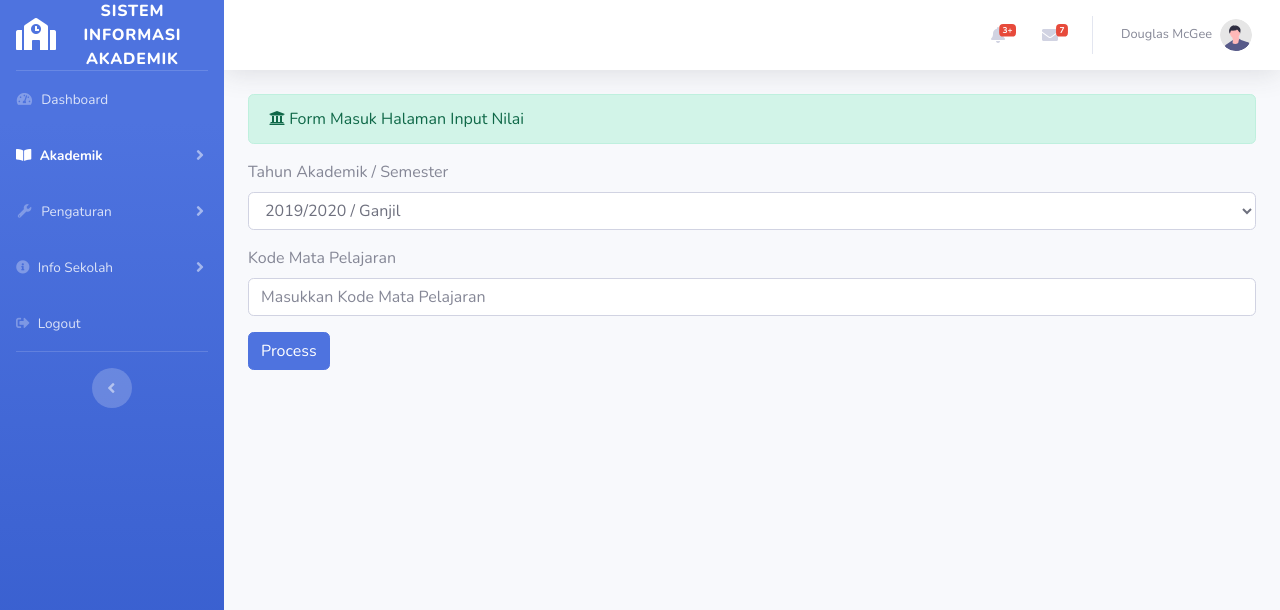
After one commit to Anakilang/kp, a CodeIgniter app: page /kp/admin/nilai/input_nilai in a window 1280 px wide. The commit adds this page. Shown: the top 610 px of the page. Run offline with CodeIgniter, Linux system fonts and the light colour scheme; data comes from the database, SQL or seed files in the repository.

Commit message:
30-09-2021
Adding nilai function

```diff
--- a/application/controllers/admin/nilai.php
+++ b/application/controllers/admin/nilai.php
@@ -65,4 +65,64 @@ class Nilai extends CI_Controller
 
     // $array = array(5, 10, 15);
     // echo average($array); // 10
+
+    public function input_nilai()
+    {
+        $data = array(
+            'kode_mapel'        => set_value('kode_mapel'),
+            'id_thn_akademik'   => set_value('id_thn_akademik')
+        );
+
+        $this->load->view('templates_admin/header_dashboard');
+        $this->load->view('templates_admin/sidebar2');
+        $this->load->view('admin/input_nilai_form', $data);
+        $this->load->view('templates_admin/footer');
+    }
+
+    public function input_nilai_aksi()
+    {
+        $this->_rulesInputNilai();
+
+        if ($this->form_validation->run() == FALSE) {
+            $this->input_nilai();
+        } else {
+            $kode_mapel     = $this->input->post('kode_mapel', TRUE);
+            $thn_akademik   = $this->input->post('id_thn_akademik', TRUE);
+
+            $this->db->SELECT('j.id_plj, j.nis, s.nama_lengkap, j.skor, p.nama_mapel');
+            $this->db->FROM('jadwal_pelajaran as j');
+            $this->db->join('siswa as s', 's.nis = j.nis');
+            $this->db->join('pelajaran as p', 'j.kode_mapel = p.kode_mapel');
+            $this->db->where('j.id_thn_akademik', $thn_akademik);
+            $this->db->where('j.kode_mapel', $kode_mapel);
+            $query = $this->db->get()->result();
+
+            $data = array(
+                'list_nilai'        => $query,
+                'kode_mapel'        => $kode_mapel,
+                'id_thn_akademik'   => $thn_akademik,
+            );
+
+            $this->load->view('templates_admin/header_dashboard');
+            $this->load->view('templates_admin/sidebar2');
+            $this->load->view('admin/form_nilai', $data);
+            $this->load->view('templates_admin/footer');
+        }
+    }
+
+    public function _rulesInputNilai()
+    {
+        $this->form_validation->set_rules('kode_mapel', 'Kode Mata Pelajaran', 'required');
+        $this->form_validation->set_rules('id_thn_akademik', 'ID Tahun Akademik', 'required');
+    }
+
+    public function simpan_nilai()
+    {
+        $query = array();
+        $skor   =   $_POST['skor'];
+
+        $data = array(
+            ''
+        );
+    }
 }
--- a/application/models/pelajaran_model.php
+++ b/application/models/pelajaran_model.php
@@ -44,9 +44,9 @@ class Pelajaran_model extends CI_Model
     public $table   = 'pelajaran';
     public $id      = 'kode_mapel';
 
-    public function get_by_id($hari)
+    public function get_by_id($id)
     {
-        $this->db->where($this->hari, $hari);
+        $this->db->where($this->id, $id);
         return $this->db->get($this->table)->row();
     }
 }
--- /dev/null
+++ b/application/views/admin/input_nilai_form.php
@@ -0,0 +1,34 @@
+<div class="container-fluid">
+
+    <div class="alert alert-success" role="alert">
+        <i class="fas fa-university"></i> Form Masuk Halaman Input Nilai
+    </div>
+
+    <form method="post" action="<?php echo base_url('admin/nilai/input_nilai_aksi') ?>">
+
+        <div class="form-group">
+            <label>Tahun Akademik / Semester</label>
+            <?php
+            $query = $this->db->query('SELECT id_thn_akademik, semester, CONCAT (tahun_akademik, " /")AS thn_semester FROM tahun_akademik');
+
+            $dropdowns = $query->result();
+
+            foreach ($dropdowns as $dropdown) {
+
+                $dropdownList[$dropdown->id_thn_akademik] = $dropdown->thn_semester . " " . $dropdown->semester;
+            }
+
+            echo form_dropdown('id_thn_akademik', $dropdownList, '', 'class="form-control" id="id_thn_akademik"');
+
+            ?>
+        </div>
+
+        <div class="form-group">
+            <label>Kode Mata Pelajaran</label>
+            <input type="text" name="kode_mapel" class="form-control" placeholder="Masukkan Kode Mata Pelajaran">
+        </div>
+
+        <button type="submit" class="btn btn-primary">Process</button>
+
+    </form>
+</div>
--- a/application/views/admin/nilai.php
+++ b/application/views/admin/nilai.php
@@ -25,7 +25,7 @@
             </tr>
 
             <tr>
-                <td><strong>Tahun Akademik (Semester)</strong></td>
+                <td><strong>Tahun Akademik</strong></td>
                 <td>&nbsp;: <?php echo $thn_akademik ?></td>
             </tr>
 
--- a/application/views/admin/nilai_masuk.php
+++ b/application/views/admin/nilai_masuk.php
@@ -16,8 +16,7 @@
         <div class="form-group">
             <label>Tahun Akademik / Semester</label>
             <?php
-            $query = $this->db->query('SELECT id_thn_akademik, semester,CONCAT(tahun_akademik,"/" )
-            AS thn_semester FROM tahun_akademik');
+            $query = $this->db->query('SELECT id_thn_akademik, semester, CONCAT (tahun_akademik," /" )   AS thn_semester FROM tahun_akademik');
 
             $dropdowns = $query->result();
 
--- a/application/views/templates_admin/sidebar.php
+++ b/application/views/templates_admin/sidebar.php
@@ -36,8 +36,8 @@
                         <a class="collapse-item" href="<?php echo base_url('admin/siswa') ?>">Data Siswa</a>
                         <a class="collapse-item" href="<?php echo base_url('admin/tahun_akademik') ?>">Tahun Akademik</a>
                         <a class="collapse-item" href="<?php echo base_url('admin/jadwal') ?>">Jadwal Pelajaran</a>
+                        <a class="collapse-item" href="<?php echo base_url('admin/nilai/input_nilai') ?>">Input Nilai</a>
                         <a class="collapse-item" href="<?php echo base_url('admin/nilai') ?>">Data Nilai Siswa</a>
-                        <a class="collapse-item" href="<?php echo base_url('admin/input_nilai') ?>">Input Nilai</a>
                         <a class="collapse-item" href="<?php echo base_url('admin/guru') ?>">Guru</a>
                     </div>
                 </div>
--- a/application/views/templates_admin/sidebar2.php
+++ b/application/views/templates_admin/sidebar2.php
@@ -36,8 +36,8 @@
                         <a class="collapse-item" href="<?php echo base_url('admin/siswa') ?>">Data Siswa</a>
                         <a class="collapse-item" href="<?php echo base_url('admin/tahun_akademik') ?>">Tahun Akademik</a>
                         <a class="collapse-item" href="<?php echo base_url('admin/jadwal') ?>">Jadwal Pelajaran</a>
+                        <a class="collapse-item" href="<?php echo base_url('admin/nilai/input_nilai') ?>">Input Nilai</a>
                         <a class="collapse-item" href="<?php echo base_url('admin/nilai') ?>">Data Nilai Siswa</a>
-                        <a class="collapse-item" href="<?php echo base_url('admin/input_nilai') ?>">Input Nilai</a>
                         <a class="collapse-item" href="<?php echo base_url('admin/guru') ?>">Guru</a>
                     </div>
                 </div>
--- a/application/views/templates_admin/sidebar3.php
+++ b/application/views/templates_admin/sidebar3.php
@@ -36,8 +36,8 @@
                         <a class="collapse-item" href="<?php echo base_url('admin/siswa') ?>">Data Siswa</a>
                         <a class="collapse-item" href="<?php echo base_url('admin/tahun_akademik') ?>">Tahun Akademik</a>
                         <a class="collapse-item" href="<?php echo base_url('admin/jadwal') ?>">Jadwal Pelajaran</a>
+                        <a class="collapse-item" href="<?php echo base_url('admin/nilai/input_nilai') ?>">Input Nilai</a>
                         <a class="collapse-item" href="<?php echo base_url('admin/nilai') ?>">Data Nilai Siswa</a>
-                        <a class="collapse-item" href="<?php echo base_url('admin/input_nilai') ?>">Input Nilai</a>
                         <a class="collapse-item" href="<?php echo base_url('admin/guru') ?>">Guru</a>
                     </div>
                 </div>
--- a/application/views/templates_admin/sidebar4.php
+++ b/application/views/templates_admin/sidebar4.php
@@ -36,8 +36,8 @@
                         <a class="collapse-item" href="<?php echo base_url('admin/siswa') ?>">Data Siswa</a>
                         <a class="collapse-item" href="<?php echo base_url('admin/tahun_akademik') ?>">Tahun Akademik</a>
                         <a class="collapse-item" href="<?php echo base_url('admin/jadwal') ?>">Jadwal Pelajaran</a>
+                        <a class="collapse-item" href="<?php echo base_url('admin/nilai/input_nilai') ?>">Input Nilai</a>
                         <a class="collapse-item" href="<?php echo base_url('admin/nilai') ?>">Data Nilai Siswa</a>
-                        <a class="collapse-item" href="<?php echo base_url('admin/input_nilai') ?>">Input Nilai</a>
                         <a class="collapse-item" href="<?php echo base_url('admin/guru') ?>">Guru</a>
                     </div>
                 </div>
```
Also changed, not shown: application/views/admin/form_nilai.php (added, +102 -0 lines).
